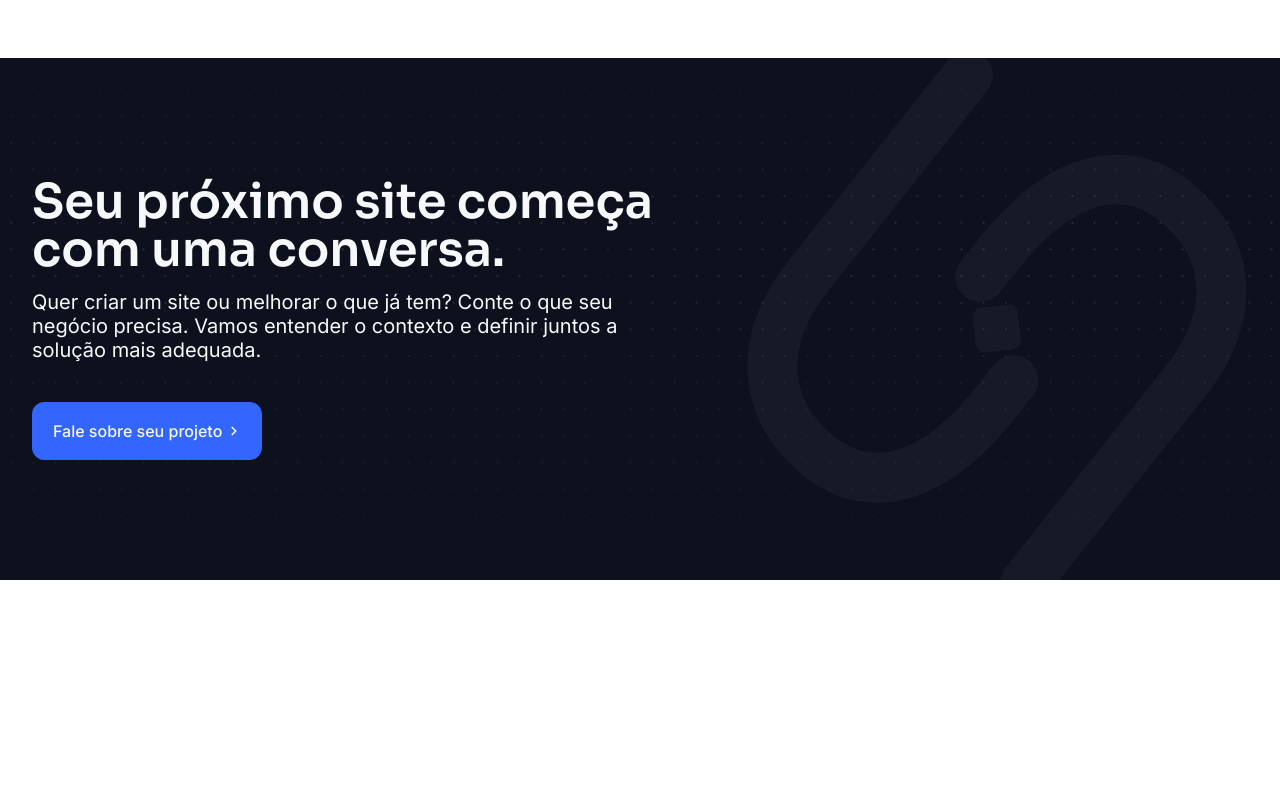
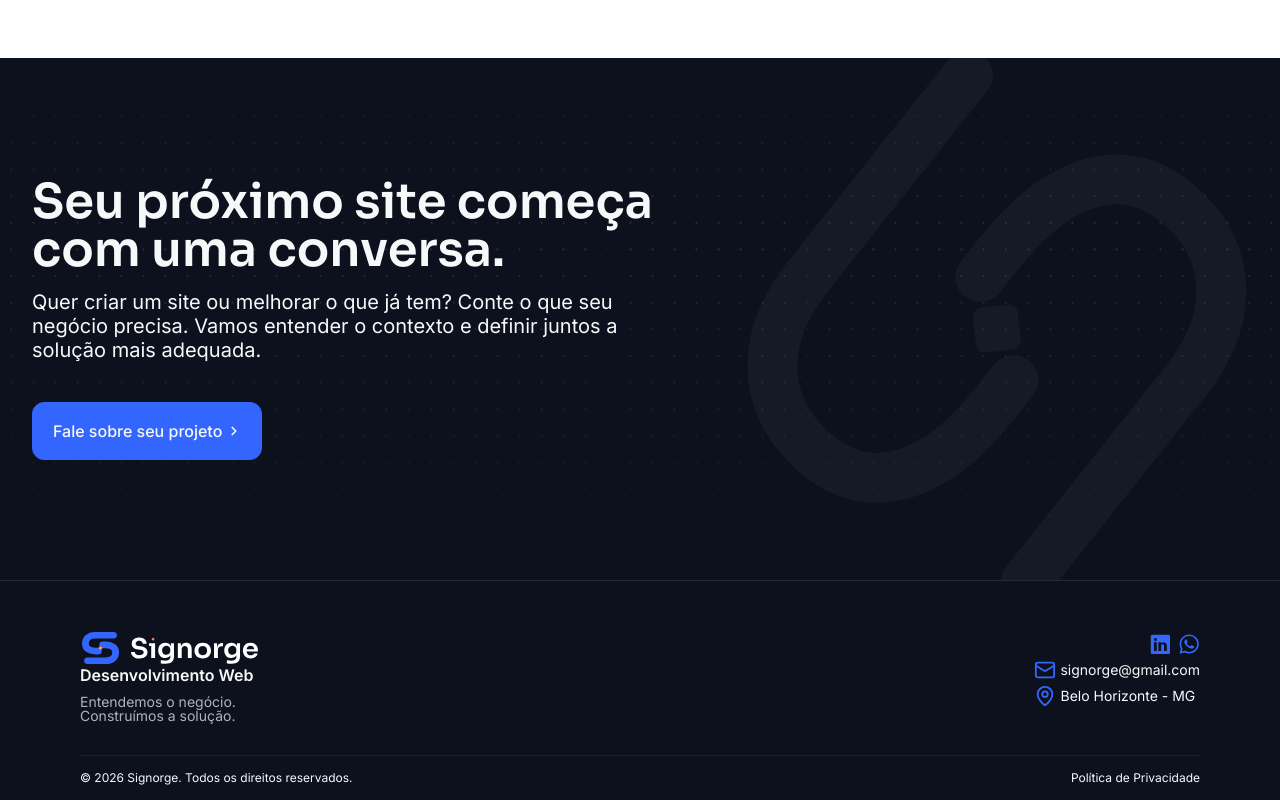
Before and after one commit to Wesleyhrl/signorge-website, a Next.js app: page / in a window 1280 px wide. Shown: the part 4183-4983 px from the top of the page. Before the commit the page ends 4763 px from the top, so only its background shows below. Built offline with nearby package versions, Linux system fonts and the light colour scheme.

Commit message:
feat: add Footer component

```diff
--- a/app/page.tsx
+++ b/app/page.tsx
@@ -5,11 +5,13 @@ import Header from "./../components/layout/header";
 import Differential from "@/components/sections/differential/differential";
 import Developer from "@/components/sections/developer/developer";
 import FinalCTA from "@/components/sections/final-cta/final-cta";
+import Footer from "@/components/layout/footer";
 
 export default function Home() {
   return (
+    <>
+      <Header />
       <main>
-      <Header />
         <Hero />
         <Services />
         <Projects />
@@ -17,5 +19,7 @@ export default function Home() {
         <Developer />
         <FinalCTA />
       </main>
+      <Footer />
+    </>
   );
 }
--- /dev/null
+++ b/components/layout/footer.tsx
@@ -0,0 +1,84 @@
+import { LinkedInIcon } from "@/components/icons/linkedin-icon";
+import { WhatsAppIcon } from "@/components/icons/whatsapp-icon";
+import { Container } from "@/components/layout/container";
+import { Mail, MapPin } from "lucide-react";
+import Image from "next/image";
+
+export default function Footer() {
+  return (
+    <footer className="min-h-55 border-t border-slate/25 bg-graphite pt-10 text-offwhite md:pt-12">
+      <Container>
+        <div className="lg:px-12">
+          <div className="flex flex-col gap-8 md:flex-row md:justify-between">
+            <div>
+              <Image
+                src="/logo/signorge-logo-secondary.svg"
+                alt="Signorge"
+                width={720}
+                height={155}
+                loading="lazy"
+                className="h-auto w-45"
+              />
+              <p className="text-base leading-4 font-semibold">
+                Desenvolvimento Web
+              </p>
+              <p className="mt-3 text-sm leading-none text-offwhite/70">
+                Entendemos o negócio.
+                <br />
+                Construímos a solução.
+              </p>
+            </div>
+
+            <div className="flex flex-col items-start gap-1 md:items-end md:pt-1">
+              <div className="flex gap-2">
+                <a
+                  href="#"
+                  aria-label="LinkedIn da Signorge"
+                >
+                  <LinkedInIcon className="size-5.5 hover:text-signal/60"/>
+                </a>
+                <a
+                  href="#"
+                  aria-label="WhatsApp da Signorge"
+                >
+                  <WhatsAppIcon className="size-5.5 text-signal hover:text-signal/60"/>
+                </a>
+              </div>
+              <address className="flex flex-col gap-1 text-sm not-italic">
+                <a
+                  href="mailto:signorge@gmail.com"
+                  className="flex min-h-11 items-center gap-1 rounded-sm outline-none hover:underline focus-visible:ring-2 focus-visible:ring-signal focus-visible:ring-offset-2 focus-visible:ring-offset-graphite md:min-h-5.5"
+                >
+                  <Mail
+                    aria-hidden="true"
+                    className="size-5.5 shrink-0 text-signal"
+                  />
+                  <span className="min-w-0 wrap-anywhere">
+                    signorge@gmail.com
+                  </span>
+                </a>
+                <p className="flex items-center gap-1">
+                  <MapPin
+                    aria-hidden="true"
+                    className="size-5.5 shrink-0 text-signal"
+                  />
+                  <span>Belo Horizonte - MG</span>
+                </p>
+              </address>
+            </div>
+          </div>
+
+          <div className="mt-8 flex flex-col items-start gap-2 border-t border-slate/15 py-3.5 text-xs leading-4 md:flex-row md:items-center md:justify-between md:gap-4">
+            <p>© 2026 Signorge. Todos os direitos reservados.</p>
+            <a
+              href="#"
+              className="inline-flex min-h-11 items-center rounded-sm outline-none hover:underline focus-visible:ring-2 focus-visible:ring-signal focus-visible:ring-offset-2 focus-visible:ring-offset-graphite md:min-h-0"
+            >
+              Política de Privacidade
+            </a>
+          </div>
+        </div>
+      </Container>
+    </footer>
+  );
+}
```
Lines whose indentation alone changed are shown as unchanged.
